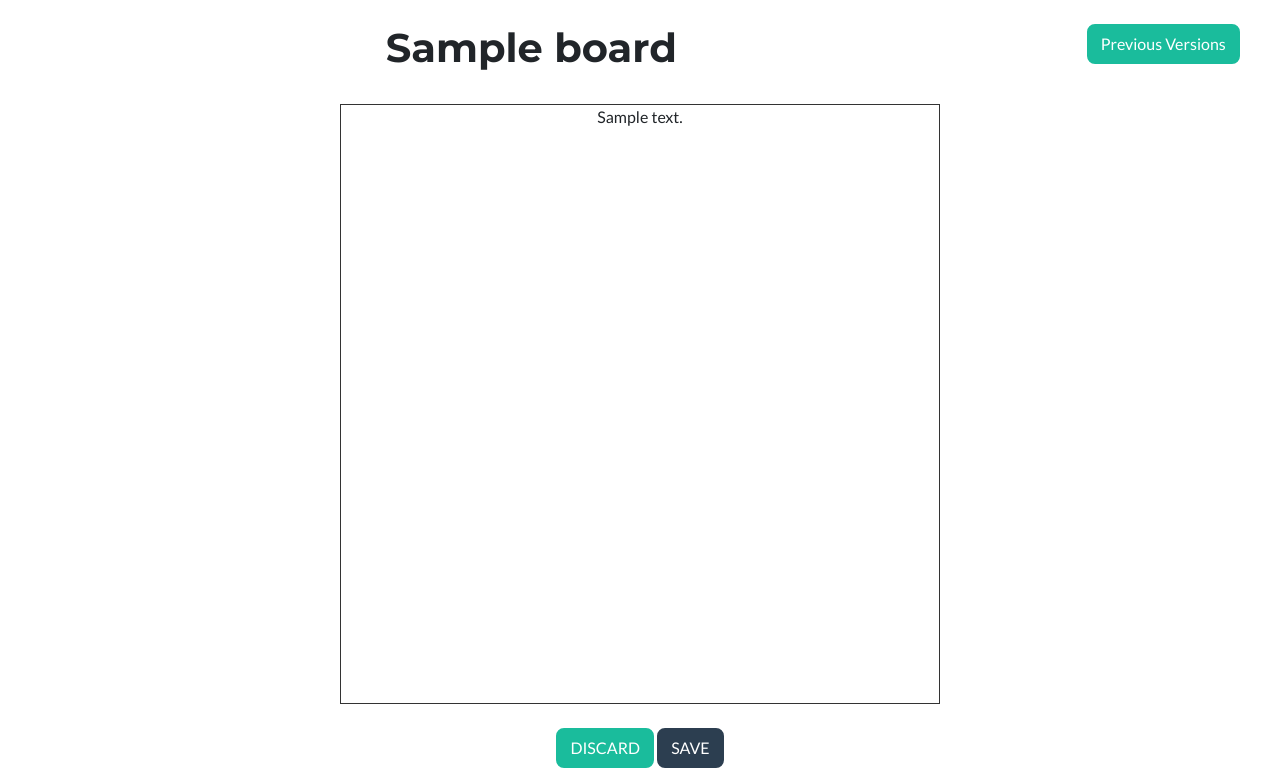
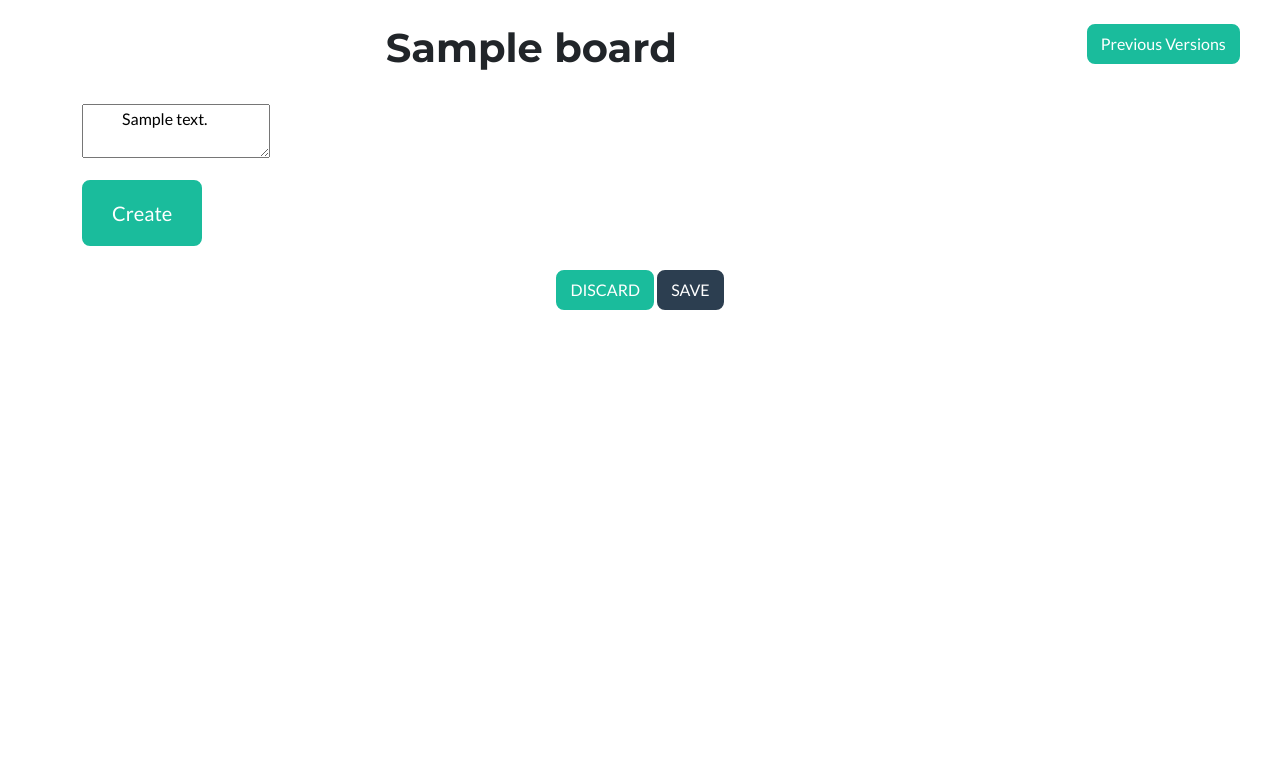
Before and after one commit to pdagrawal/crypto_board, a Django app: template crypto_board/templates/boards/edit.html in a window 1280 px wide. Shown: the part 104-872 px from the top of the page. After the commit the page ends 414 px from the top, so only its background shows below. Run offline with Django 3.2, Linux system fonts and the light colour scheme; the template is opened without the code that fills it: most values are stand-ins (such as "Sample title", 1, 10 or a date in 2020); some libraries are stand-ins or nearby versions.

Commit message:
displaying the boards properly

```diff
--- a/crypto_board/templates/base.html
+++ b/crypto_board/templates/base.html
@@ -21,6 +21,7 @@
     <link href="{% static 'theme/css/styles.css' %}" rel="stylesheet" />
 
     <link href="{% static 'css/main.css' %}" rel="stylesheet" />
+    <link href="{% static 'tinymce/css/prism.css' %}" rel="stylesheet">
   </head>
   <body>
     {% include 'navbar.html' %}
@@ -36,5 +37,6 @@
     <script src="{% static 'theme/js/scripts.js' %}"></script>
     <script src="{% static 'js/main.js' %}"></script>
     <script src="https://cdn.startbootstrap.com/sb-forms-latest.js"></script>
+    <script src="{% static 'tinymce/js/prism.js' %}"></script>
   </body>
 </html>
--- a/crypto_board/templates/boards/edit.html
+++ b/crypto_board/templates/boards/edit.html
@@ -12,16 +12,17 @@
         <a class="btn btn-primary" href="{% url 'boards:versions' id=board.reference %}">Previous Versions</a>
     </div>
 </div>
-<style>
-    .square-box {
-        max-width: 600px;
-        min-height: 600px;
-        border: 1px solid #333;
-    }
-</style>
 <br>
-<div class="container square-box d-flex justify-content-center">
-    <p>{{ version.content }}</p>
+<div class="container">
+    <form id="boardForm" name="createBoardContent" novalidate="novalidate" method="post">
+        {% csrf_token %}
+        <div class="form-floating mb-3">
+            <textarea id="content" name="content" data-sb-validations="required">
+            {{ version.content }}
+            </textarea>
+        </div>
+        <button class="btn btn-primary btn-xl" id="submitButton" type="submit">Create</button>
+    </form>
 </div>
 <br>
 <div class="container-md text-center">
--- a/crypto_board/templates/boards/show.html
+++ b/crypto_board/templates/boards/show.html
@@ -9,9 +9,7 @@
       <a class="btn btn-info" href="{% url 'boards:share' id=board.reference %}">Share</a>
       </div>
       <br><br>
-      <div class="container square-box d-flex justify-content-center">
-        {% autoescape off %}
-          <p>{{ board.latest_content }}</p>
-        {% endautoescape %}
+      <div class="container square-box">
+        <p>{{ board.latest_content|safe }}</p>
       </div>
 {% endblock %}
--- a/static/css/main.css
+++ b/static/css/main.css
@@ -82,7 +82,6 @@
 }
 
 .square-box{
-    max-width: 600px;
     min-height: 600px;
     border: 1px solid #333;
 }
```
